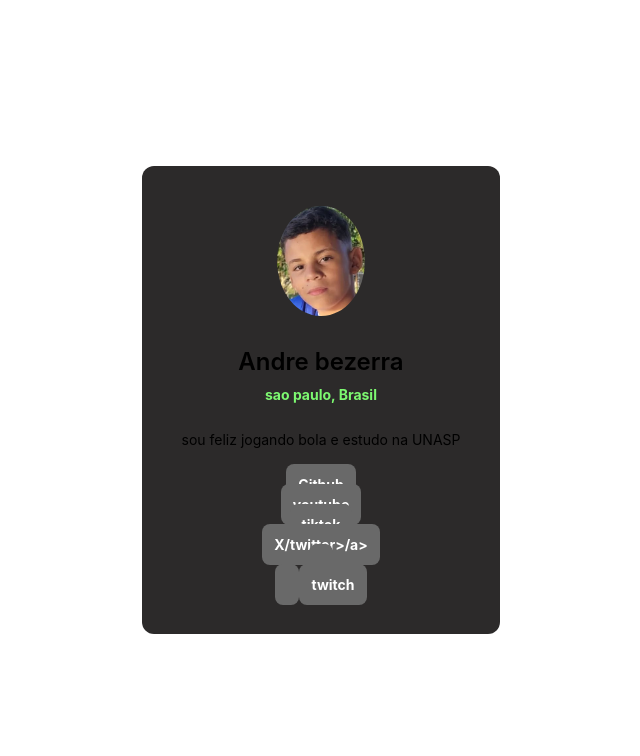
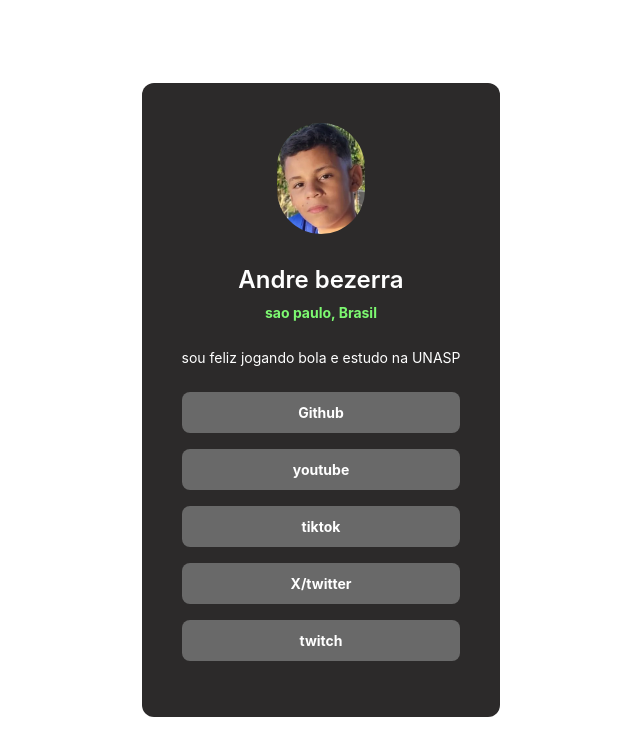
Before and after one commit to ANDRE0713/link-tree01, a plain HTML site: page index.html in a window 1280 px wide. Shown: the whole page, without its empty margins (319-959 px from the left). Drawn offline with Linux system fonts and the light colour scheme.

Commit message:
projeto completo

```diff
--- a/index.html
+++ b/index.html
@@ -8,12 +8,16 @@
 </head>
 <body>
   <div>
+
     <img src="441476050_1505582666968468_3995840228412517697_n(1).jpg" alt="">
+
     <h1>Andre bezerra</h1>
+
     <strong>sao paulo, Brasil</strong>
+
     <p>sou feliz jogando bola e estudo na UNASP</p>
+
    <Ul>
-
     <li>
       <a href="https://github.com/ANDRE0713/"target="_blank">Github</a>
     </li>
@@ -24,12 +28,14 @@
     <a href="https://www.tiktok.com/tiktokstudio/upload?lang=pt-BR"target=_blank>tiktok</a>
     </li>
     <li>
-      <a href="https://x.com/home"target=_blank>X/twitter>/a>
+      <a href="https://x.com/home" target=_blank >X/twitter</a>
     </li>
     <li>
  <a href="https://www.twitch.tv/"target=_blank>twitch</a>
     </li>
    </Ul>
+
   </div>
+
 </body>
 </html>
--- a/style.css
+++ b/style.css
@@ -6,7 +6,7 @@
 }
 
 :root {
-  --black: #200b0b;
+  --black: #141414;
   --dark-gray: #000000;
   --white: #fff;
   --neon-green: #7df971;
@@ -26,9 +26,6 @@ div {
     background-color: #2c2a2a;
     color: #000000;
     max-width: 384px;
-    text-align: center;
-    padding: 40px;
-    border-radius: 12px;
 
 }
 
@@ -38,7 +35,7 @@ ul,li{
 
 img{
     width: 88px;
-    border-radius: 50%;
+    border-radius: 50px;
     margin-bottom: 24px;
 }
 
@@ -47,6 +44,7 @@ h1{
     font-weight: 600;
     line-height: 150%;
     margin-bottom: 4px;
+    color: var(--white);
 }
 
 strong{
@@ -59,9 +57,11 @@ p{
     margin-block: 24px;
     font-size: 14px;
     line-height: 150%;
+    color: var(--white);
 }
 
 a{
+    display: block;
     color: var(--white);
     text-decoration: none;
     background-color: var(--grey);
@@ -71,8 +71,14 @@ a{
     font-size: 14px;
     font-weight: 700;
 }
-a:houver{
+a:hover {
     background-color: var(--neon-green);
-    color: var(green);
+    color: var(rgb(7, 202, 7));
     transition: 0.6s;
 }
+
+div{
+ padding: 40px;
+text-align: center;
+border-radius: 12px;
+}
```
